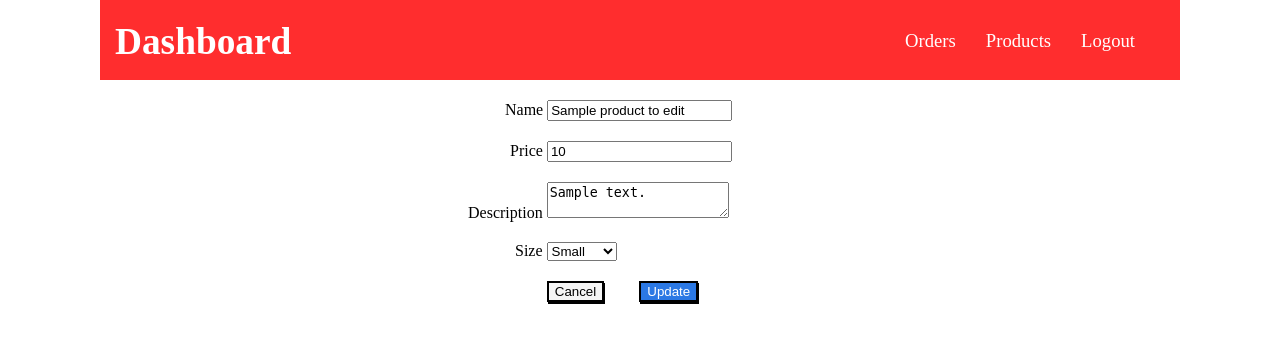
After one commit to ChrisJHatfield/Portfolio-E_Commerce, a Django app: template ecommerce_app/templates/productedit.html in a window 1280 px wide. The commit adds this page. Shown: the top 343 px of the page. Run offline with Django 3.2, Linux system fonts and the light colour scheme; the template is opened without the code that fills it: most values are stand-ins (such as "Sample title", 1, 10 or a date in 2020).

Commit message:
Admin Edit / Delete

```diff
--- /dev/null
+++ b/ecommerce_app/templates/productedit.html
@@ -0,0 +1,60 @@
+<!DOCTYPE html>
+<html lang="en">
+
+<head>
+    <meta charset="UTF-8">
+    <meta name="viewport" content="width=device-width, initial-scale=1.0">
+    <title>Dojo eCommerce</title>
+    {% load static %}
+    <link rel="stylesheet" href="{% static 'css/productcreate.css' %}">
+</head>
+
+<body>
+    <header>
+        <h1>Dashboard</h1>
+        <div>
+            <p><a href="/dashboard/orders">Orders</a></p>
+            <p><a href="/dashboard/products">Products</a></p>
+            <p><a href="/admin_logout">Logout</a></p>
+        </div>
+    </header>
+    <form action="/dashboard/product/process_edit/{{product_to_edit.id}}" method="post">
+        {% csrf_token %}
+        <main>
+            <div id="name">
+                <p>
+                    <label>Name</label>
+                    <input type="text" name="item_name" value="{{product_to_edit.item_name}}">
+                </p>
+            </div>
+            <div id="price">
+                <p>
+                    <label>Price</label>
+                    <input type="number" step="any" name="item_price" value="{{product_to_edit.item_price}}">
+                </p>
+            </div>
+            <div id="description">
+                <p>
+                    <label>Description</label>
+                    <textarea name="item_description">{{product_to_edit.item_description}}</textarea>
+                </p>
+            </div>
+            <div id="size">
+                <p>
+                    <label>Size</label>
+                        <select name="item_size">
+                            <option value="sml">Small</option>
+                            <option value="med">Medium</option>
+                            <option value="lrg">Large</option>
+                        </select>
+                </p>
+            </div>
+            <div id="actions">
+                <a href="/dashboard/products"><button id="cancel">Cancel</button></a>
+                <a href="#"><button type="submit" value="Submit" id="update">Update</button></a>
+            </div>
+        </main>
+    </form>
+</body>
+
+</html>
--- a/ecommerce_app/urls.py
+++ b/ecommerce_app/urls.py
@@ -14,9 +14,12 @@ urlpatterns = [
     path('dashboard/products', views.admin_products),
     path('dashboard/product/create', views.product_create),
     path('admin/dash/show', views.admin_dash_show),
+    path('dashboard/product/edit/<int:product_id>', views.product_edit),
 
     # Redirect Admin Paths*********************************
     path('dashboard/product/process_create', views.product_process_create),
+    path('dashboard/product/process_edit/<int:product_id>', views.product_process_edit),
+    path('dashboard/product/delete/<int:product_id>', views.product_delete),
     path('admin_logout', views.admin_logout),
     path('admin_login', views.admin_login),
 
```
Also changed, not shown: ecommerce_app/templates/adminproducts.html (+13 -8 lines), ecommerce_app/views.py (+29 -7 lines).
